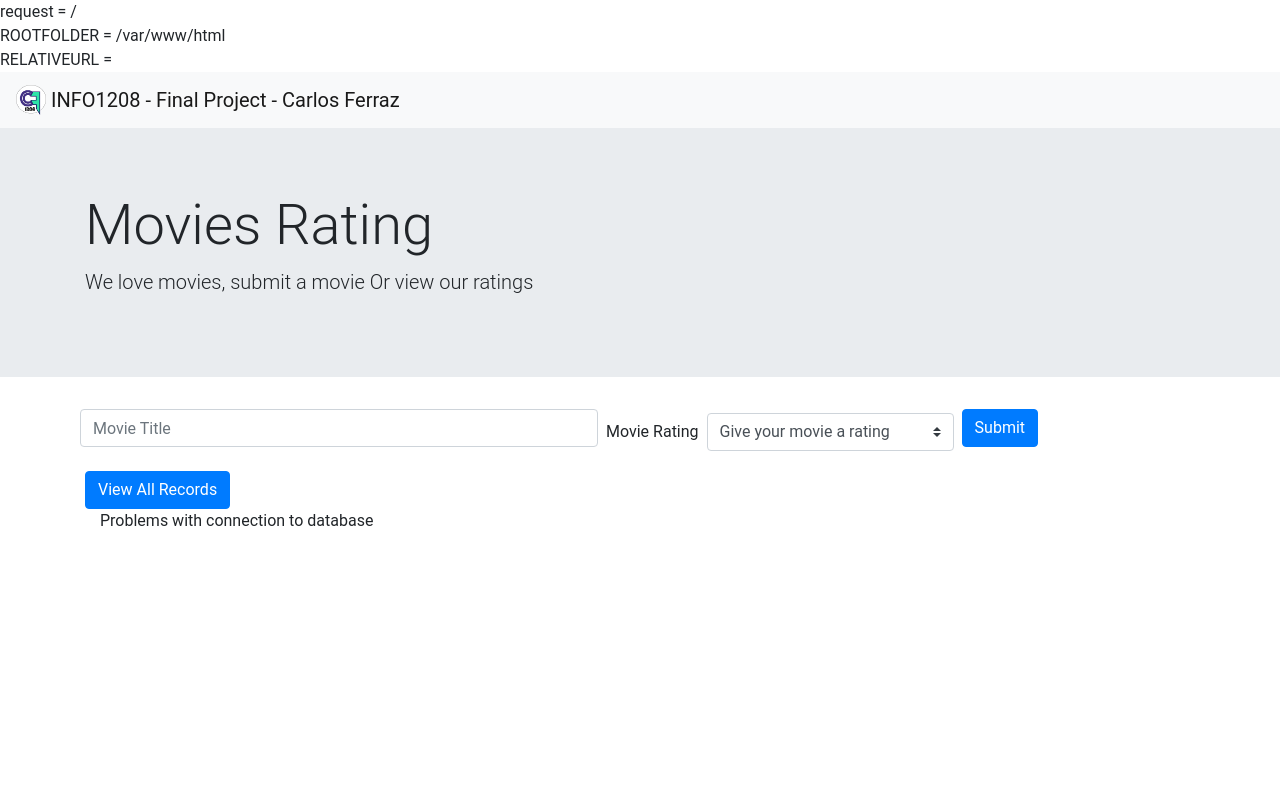
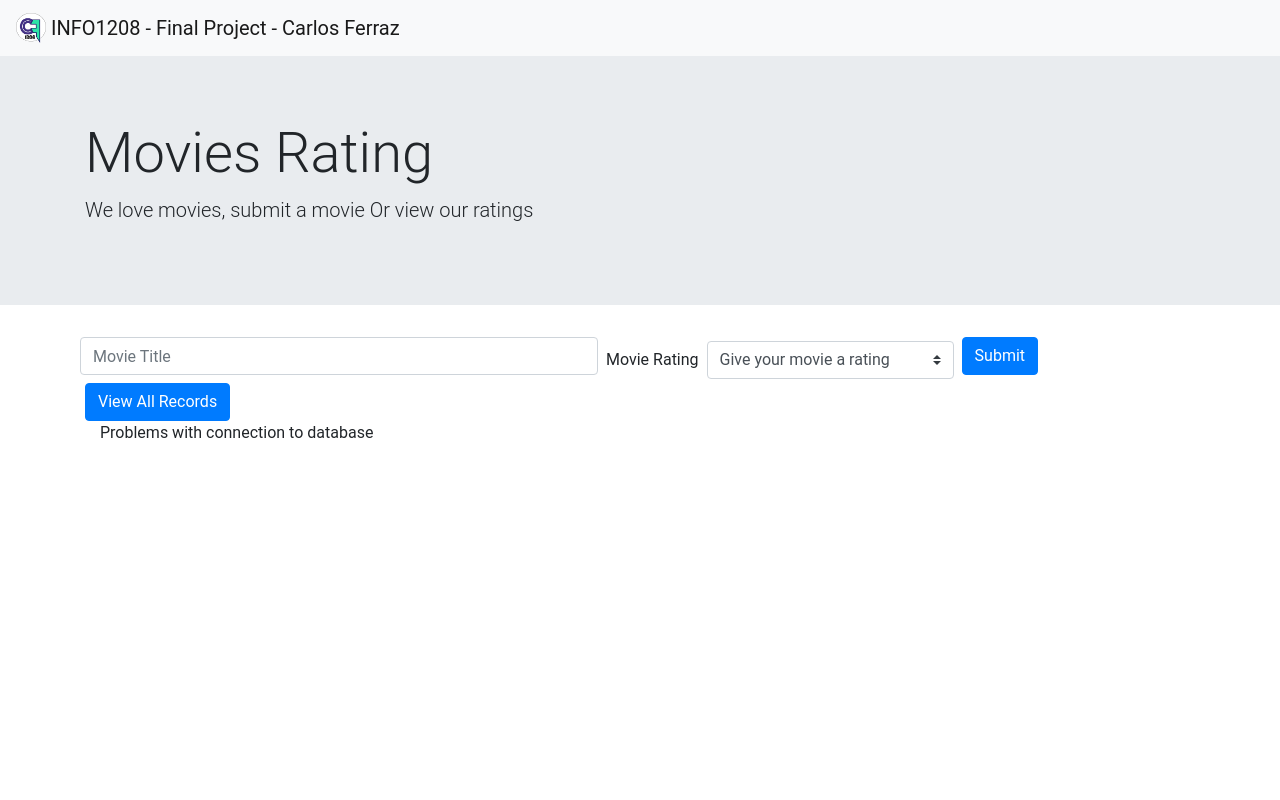
Before and after one commit to ccsjunio/info1208-project, a PHP site: page / in a window 1280 px wide. Run offline with PHP 8.4, Linux system fonts and the light colour scheme; data that the repository does not hold is empty.

Commit message:
removed comments and control statements

```diff
--- a/web/index.php
+++ b/web/index.php
@@ -32,10 +32,6 @@ $dotenv->load();
 
 // identify the page to be loaded from the requested URI
 $request = $_SERVER['REQUEST_URI'];
-
-echo "request = " . $request;
-echo "<br/>ROOTFOLDER = " . ROOTFOLDER;
-echo "<br/>RELATIVEURL = " . RELATIVEURL;
 
 // identify the page to be loaded according to the request
 switch ( $request ) {
```
